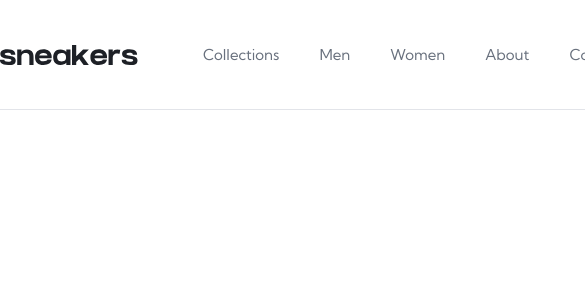
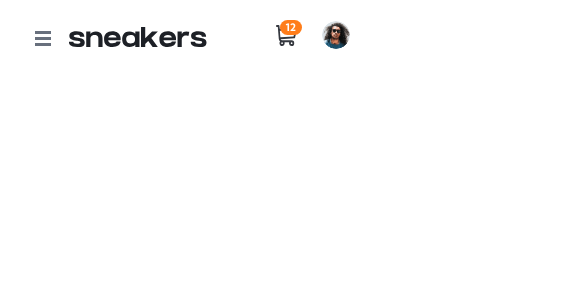
Before and after one commit to edwinc73/frontend-mentor, a React (Vite) app in the folder 05-e-commerce-product-page/: page / in a window 390 px wide. Shown: the top 300 px of the page, 585 px wide, since content can reach past the window. Built offline with nearby package versions, Linux system fonts and the light colour scheme.

Commit message:
completed nav

```diff
--- a/05-e-commerce-product-page/package.json
+++ b/05-e-commerce-product-page/package.json
@@ -10,6 +10,7 @@
     "preview": "vite preview"
   },
   "dependencies": {
+    "framer-motion": "^11.3.24",
     "react": "^18.3.1",
     "react-dom": "^18.3.1",
     "react-router-dom": "^6.26.0",
--- a/05-e-commerce-product-page/src/App.jsx
+++ b/05-e-commerce-product-page/src/App.jsx
@@ -2,12 +2,16 @@ import "./App.scss";
 import Nav from "./components/Nav/Nav";
 import ProductPage from "./components/ProductPage/ProductPage";
 import Footer from "./components/Footer/Footer";
+import Overlay from "./components/Overlay/Overlay";
+import { useState } from "react";
+import { AnimatePresence, motion } from "framer-motion";
 
 function App() {
+  const [isOpen, setIsOpen] = useState(false);
   return (
     <>
       <header className="container">
-        <Nav></Nav>
+        <Nav isOpen={isOpen} setIsOpen={setIsOpen}></Nav>
       </header>
       <main>
         <ProductPage></ProductPage>
@@ -15,6 +19,17 @@ function App() {
       <footer>
         <Footer></Footer>
       </footer>
+      <AnimatePresence>
+        {isOpen ? (
+          <motion.div
+            initial={{ opacity: 0 }}
+            animate={{ opacity: 1 }}
+            exit={{ opacity: 0 }}
+          >
+            <Overlay></Overlay>
+          </motion.div>
+        ) : null}
+      </AnimatePresence>
     </>
   );
 }
--- a/05-e-commerce-product-page/src/App.scss
+++ b/05-e-commerce-product-page/src/App.scss
@@ -24,3 +24,17 @@ li {
 p {
   font-size: 15px;
 }
+
+@media only screen and (max-width: 992px) {
+  .container {
+    width: 600px;
+    margin: 0 auto;
+  }
+}
+
+@media only screen and (max-width: 600px) {
+  .container {
+    width: 320px;
+    margin: 0 auto;
+  }
+}
--- a/05-e-commerce-product-page/src/components/CartIcon/CartIcon.scss
+++ b/05-e-commerce-product-page/src/components/CartIcon/CartIcon.scss
@@ -27,4 +27,9 @@
     border-radius: 50px;
     width: fit-content;
   }
+  @media only screen and (max-width: 992px) {
+    .cart-number {
+      opacity: 1;
+    }
+  }
 }
--- a/05-e-commerce-product-page/src/components/Nav/Nav.jsx
+++ b/05-e-commerce-product-page/src/components/Nav/Nav.jsx
@@ -3,32 +3,40 @@ import logo from "/src/assets/images/logo.svg";
 import "./Nav.scss";
 import avatar from "/src/assets/images/image-avatar.png";
 import CartIcon from "../CartIcon/CartIcon";
+import PropTypes from "prop-types";
+import { NavInlineLinks } from "./NavInlineLinks";
+import { NavLinkComponent } from "./NavLinkComponent";
+import { navContent } from "../../navContent";
 
-export default function Nav() {
+const NavSideLinks = () => {
+  return (
+    <ul className="navSideLinks" role="menubar">
+      {navContent.map((item) => {
+        return <NavLinkComponent key={item.id} name={item.name} />;
+      })}
+    </ul>
+  );
+};
+
+export default function Nav({ isOpen, setIsOpen }) {
   return (
     <nav>
+      <button
+        className={`nav-toggle ${isOpen ? "close" : ""}`}
+        onClick={() => {
+          setIsOpen((prev) => !prev);
+        }}
+      >
+        <span className="toggle-bar1 toggle-bar"></span>
+        <span className="toggle-bar2 toggle-bar"></span>
+        <span className="toggle-bar3 toggle-bar"></span>
+      </button>
       <div className="brand-logo">
         <NavLink to="/" className="brand-logo-link">
           <img src={logo} alt="sneakers company logo" />
         </NavLink>
       </div>
-      <ul className="navlinks" role="menubar">
-        <NavLink to="/">
-          <li role="menuitem">Collections</li>
-        </NavLink>
-        <NavLink to="/">
-          <li role="menuitem">Men</li>
-        </NavLink>
-        <NavLink to="/">
-          <li role="menuitem">Women</li>
-        </NavLink>
-        <NavLink to="/">
-          <li role="menuitem">About</li>
-        </NavLink>
-        <NavLink to="/">
-          <li role="menuitem">Contact</li>
-        </NavLink>
-      </ul>
+      {isOpen ? <NavSideLinks /> : <NavInlineLinks />}
       <div className="user-center" role="menubar">
         <CartIcon></CartIcon>
         <button>
@@ -38,3 +46,8 @@ export default function Nav() {
     </nav>
   );
 }
+
+Nav.propTypes = {
+  isOpen: PropTypes.bool,
+  setIsOpen: PropTypes.func,
+};
--- a/05-e-commerce-product-page/src/components/Nav/Nav.scss
+++ b/05-e-commerce-product-page/src/components/Nav/Nav.scss
@@ -2,10 +2,52 @@ nav {
   font-size: 15px;
   display: flex;
   align-items: center;
-
   border-bottom: 1px solid rgba(182, 188, 200, 0.4);
 
-  ul {
+  .nav-toggle {
+    @include button-reset;
+    position: relative;
+    width: 30px;
+    height: 20px;
+    margin-right: 4px;
+    z-index: 3000;
+    display: none;
+
+    .toggle-bar {
+      position: absolute;
+      left: 0;
+      top: 10px;
+      width: 16px;
+      height: 3px;
+      background-color: $dark-grey-blue;
+      @include transition;
+    }
+
+    .toggle-bar1 {
+      transform: translate(0, -6px);
+    }
+    .toggle-bar2 {
+      transform: translate(0, 0px);
+      opacity: 1;
+    }
+    .toggle-bar3 {
+      transform: translate(0, 6px);
+    }
+
+    &.close {
+      .toggle-bar1 {
+        transform: rotate(45deg);
+      }
+      .toggle-bar2 {
+        opacity: 0;
+      }
+      .toggle-bar3 {
+        transform: rotate(-45deg);
+      }
+    }
+  }
+
+  ul.navlinks-inline {
     display: flex;
     padding-left: 45px;
 
@@ -35,6 +77,30 @@ nav {
     }
   }
 
+  ul.navSideLinks {
+    position: fixed;
+    left: 0;
+    top: -22px;
+    padding-top: 90px;
+    padding-left: calc((100vw - 600px) / 2);
+    background-color: white;
+    height: 100%;
+    width: 30vw;
+    z-index: 100;
+    font-size: 1.3rem;
+    font-weight: 800;
+    display: flex;
+    flex-direction: column;
+    gap: 20px;
+
+    a {
+      color: $dark-blue;
+    }
+    li {
+      z-index: 102;
+    }
+  }
+
   .brand-logo {
     height: 20px;
     .brand-logo-link {
@@ -50,20 +116,18 @@ nav {
     margin-left: auto;
 
     button {
+      @include button-reset;
       height: fit-content;
       border-radius: 100px;
       width: fit-content;
       padding: 5px;
-      border: none;
-      background: white;
-      cursor: pointer;
     }
 
     .avatar {
       height: 50px;
       width: 50px;
       border-radius: 100px;
-      @include transition;
+      transition: outline 0.3s cubic-bezier(0.075, 0.82, 0.165, 1);
       outline: 2px solid white;
 
       &:hover {
@@ -71,4 +135,27 @@ nav {
       }
     }
   }
+  @media only screen and (max-width: 992px) {
+    padding: 16px 0;
+    border-bottom: none;
+    ul.navlinks-inline {
+      display: none;
+    }
+
+    .nav-toggle {
+      display: block;
+    }
+  }
+
+  @media only screen and (max-width: 600px) {
+    .avatar {
+      height: 28px !important;
+      width: 28px !important;
+    }
+
+    ul.navSideLinks {
+      width: 60vw;
+      padding-left: calc((100vw - 320px) / 2);
+    }
+  }
 }
--- /dev/null
+++ b/05-e-commerce-product-page/src/components/Nav/NavInlineLinks.jsx
@@ -0,0 +1,14 @@
+import { navContent } from "../../navContent";
+import { NavLinkComponent } from "./NavLinkComponent";
+
+export const NavInlineLinks = () => {
+  return (
+    <ul className="navlinks-inline" role="menubar">
+      {navContent.map((item) => {
+        return (
+          <NavLinkComponent key={item.id} name={item.name}></NavLinkComponent>
+        );
+      })}
+    </ul>
+  );
+};
--- /dev/null
+++ b/05-e-commerce-product-page/src/components/Nav/NavLinkComponent.jsx
@@ -0,0 +1,14 @@
+import { NavLink } from "react-router-dom";
+import PropTypes from "prop-types";
+
+export const NavLinkComponent = ({ name }) => {
+  return (
+    <NavLink to="/">
+      <li role="menuitem">{name}</li>
+    </NavLink>
+  );
+};
+
+NavLinkComponent.propTypes = {
+  name: PropTypes.string,
+};
--- /dev/null
+++ b/05-e-commerce-product-page/src/components/Overlay/Overlay.jsx
@@ -0,0 +1,5 @@
+import "./Overlay.scss";
+
+export default function Overlay() {
+  return <div id="overlay"></div>;
+}
--- /dev/null
+++ b/05-e-commerce-product-page/src/components/Overlay/Overlay.scss
@@ -0,0 +1,9 @@
+#overlay {
+  background-color: black;
+  opacity: 0.7;
+  position: fixed;
+  top: 0;
+  left: 0;
+  width: 100vw;
+  height: 100vh;
+}
--- /dev/null
+++ b/05-e-commerce-product-page/src/navContent.js
@@ -0,0 +1,7 @@
+export const navContent = [
+  { id: 0, name: "Collections" },
+  { id: 1, name: "Men" },
+  { id: 2, name: "Women" },
+  { id: 3, name: "About" },
+  { id: 4, name: "Contact" },
+];
--- a/05-e-commerce-product-page/src/styles/_variables.scss
+++ b/05-e-commerce-product-page/src/styles/_variables.scss
@@ -11,3 +11,10 @@ $light-grey-blue: hsl(223, 64%, 98%);
 @mixin transition {
   transition: 0.3s cubic-bezier(0.075, 0.82, 0.165, 1);
 }
+
+@mixin button-reset {
+  border: none;
+  background: none;
+  cursor: pointer;
+  display: block;
+}
```
Also changed, not shown: 1 other file (tests, documents, lock files or other folders).
